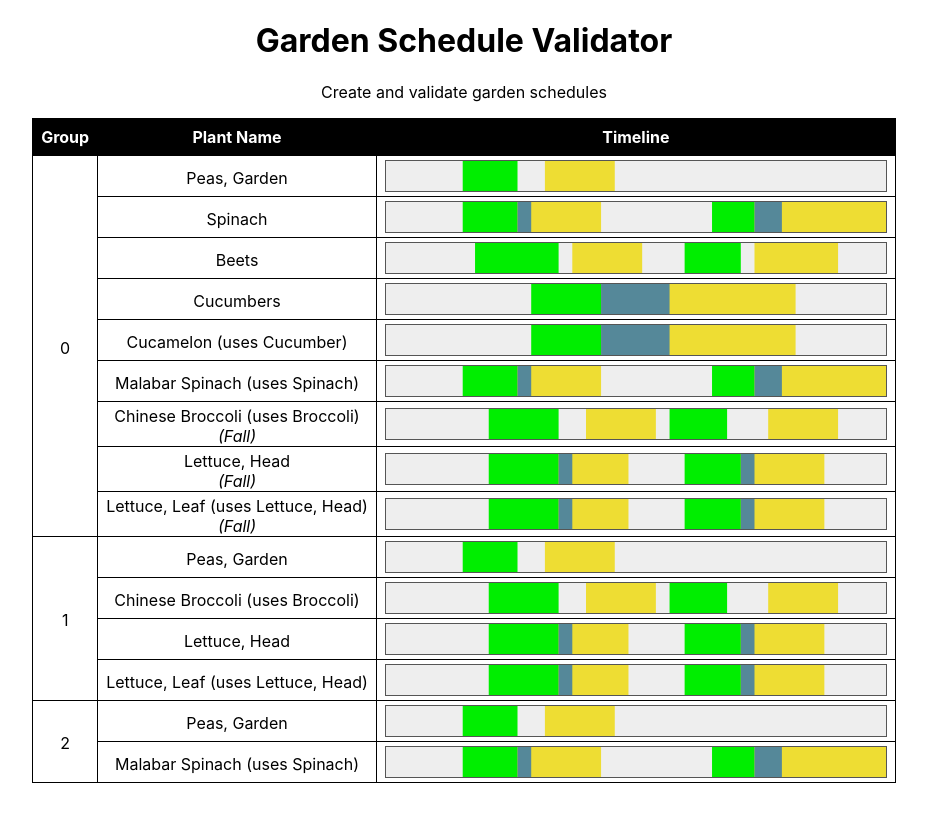
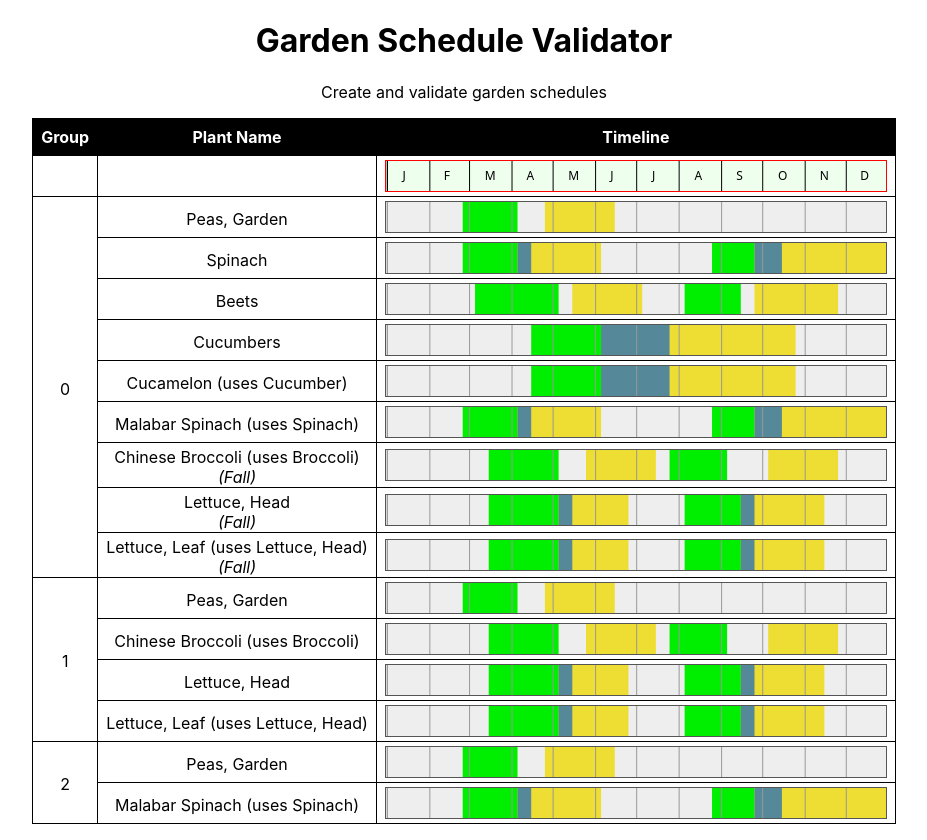
Before and after one commit to arcrad/garden_schedule_validator, a React (Create React App) app: page / in a window 1280 px wide. Shown: the whole page, without its empty margins (176-1103 px from the left). Before the commit the page ends 800 px from the top, so only its background shows below. Built offline with nearby package versions, Linux system fonts and the light colour scheme.

Commit message:
added timeline axis component and time axis marks to plant timeline charts

```diff
--- a/src/App.tsx
+++ b/src/App.tsx
@@ -15,6 +15,79 @@ import plantSchedule from './PlantSchedule';
 //stolen from stackoverflow, need to vet properly
 function daysIntoYear(date:Date){
     return (Date.UTC(date.getFullYear(), date.getMonth(), date.getDate()) - Date.UTC(date.getFullYear(), 0, 0)) / 24 / 60 / 60 / 1000;
+}
+
+
+function drawTimeAxisMarkersOnCanvas(
+	context:CanvasRenderingContext2D,
+	axisWidth: number,
+	axisHeight: number,
+	yearLengthDays: number,
+	showLabels: boolean,
+	markerColor: string
+) {
+	//draw time axis markers
+	let curDate = new Date(2000,0,1);
+	let monthLabels = ['J','F','M','A','M','J','J','A','S','O','N','D','J'];
+	let curXPosition = 0;
+	for(let x = 0; x < 13; x++) {
+			console.log(curDate);
+		let xOffset = axisWidth*(daysIntoYear(curDate)/yearLengthDays);
+		console.log(`xOffset = ${xOffset}`);
+		if(context != null) {
+			curXPosition += xOffset;
+			context.strokeStyle = markerColor;
+			context.beginPath();
+			context.moveTo(xOffset, 0);
+			context.lineTo(xOffset, axisHeight);
+			context.stroke();
+			//increment date by 1 month
+			curDate.setMonth(curDate.getMonth()+1);
+			//draw label for previous month
+			if(showLabels && x < 12) {
+				let nextMonthXOffset = axisWidth*(daysIntoYear(curDate)/yearLengthDays);
+				const textXPos = ( x == 11 ? (xOffset+axisWidth)/2 : (xOffset+nextMonthXOffset)/2) - 6;
+				const textYPos = (axisHeight/2) + 4;
+				console.log(`textXPos=${textXPos}, textYPos=${textYPos}`);
+				context.fillStyle = '#000';
+				context.font = '12px sans';
+				context.fillText(monthLabels[x], textXPos, textYPos);
+			}
+		}
+	}
+}
+function PlantTimelineAxis(
+	props: {
+		axisWidth: number;
+		axisHeight: number;
+	}
+) {
+	let chartRef = useRef<HTMLCanvasElement>(null);
+	useEffect( () => {
+		if(chartRef.current == undefined) {
+			return;
+		}
+		const yearLengthDays = 365;
+		//console.log('use effect');
+		let chartContext = chartRef.current.getContext('2d');
+		if(chartContext != undefined) {
+			//draw background fill
+			chartContext.fillStyle = '#efe';
+			chartContext.fillRect(0, 0, props.axisWidth, props.axisHeight);
+			drawTimeAxisMarkersOnCanvas(chartContext, props.axisWidth, props.axisHeight, yearLengthDays, true, '#000');
+		}
+	}, [chartRef]);
+	return (
+		<canvas
+			ref={chartRef}
+			width={props.axisWidth}
+			height={props.axisHeight}
+			style={{
+				border: '1px solid #f00'
+			}}
+		>
+		</canvas>
+	)
 }
 
 function PlantTimelineChart(
@@ -68,6 +141,9 @@ function PlantTimelineChart(
 				}
 			}
 		});
+		if(chartContext != undefined) {
+			drawTimeAxisMarkersOnCanvas(chartContext, props.chartWidth, props.chartHeight, yearLengthDays, false, '#999');
+		}
 		//console.dir(chartContext);
 	}, [chartRef]);
 	return (
@@ -132,6 +208,11 @@ function PlantScheduleTable(props:{
 				</tr>
 			</thead>
 			<tbody>
+				<tr>
+					<td></td>
+					<td></td>
+					<td><PlantTimelineAxis axisWidth={500} axisHeight={30}/></td>
+				</tr>
 				<PlantScheduleTableRows plantSchedule={props.plantSchedule} plantData={props.plantData}/>
 			</tbody>
 		</table>
```
